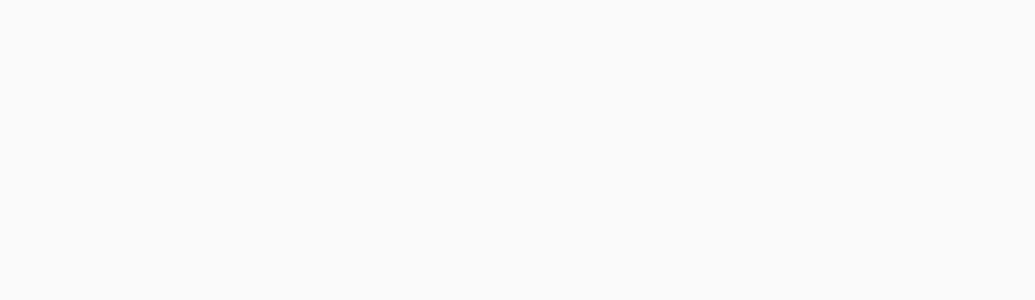
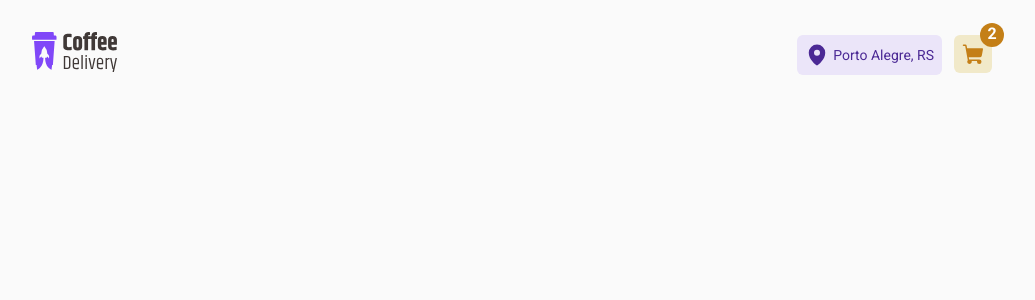
Before and after one commit to Cipriano99/ignite-coffee-delivery, a React (Vite) app: page / in a window 1280 px wide. Shown: the top 300 px of the page, without its empty margins (128-1163 px from the left). Built offline with nearby package versions, Linux system fonts and the light colour scheme.

Commit message:
add - Navbar

```diff
--- a/src/App.tsx
+++ b/src/App.tsx
@@ -1,10 +1,12 @@
-import { ThemeProvider } from "styled-components"
-import { GlobalStyle } from "./styles/global"
-import { defaultTheme } from "./styles/theme/default"
+import { ThemeProvider } from 'styled-components'
+import { Navbar } from './components/Navbar'
+import { GlobalStyle } from './styles/global'
+import { defaultTheme } from './styles/theme/default'
 
 export const App = () => {
   return (
     <ThemeProvider theme={defaultTheme}>
+      <Navbar />
       <GlobalStyle />
     </ThemeProvider>
   )
```
